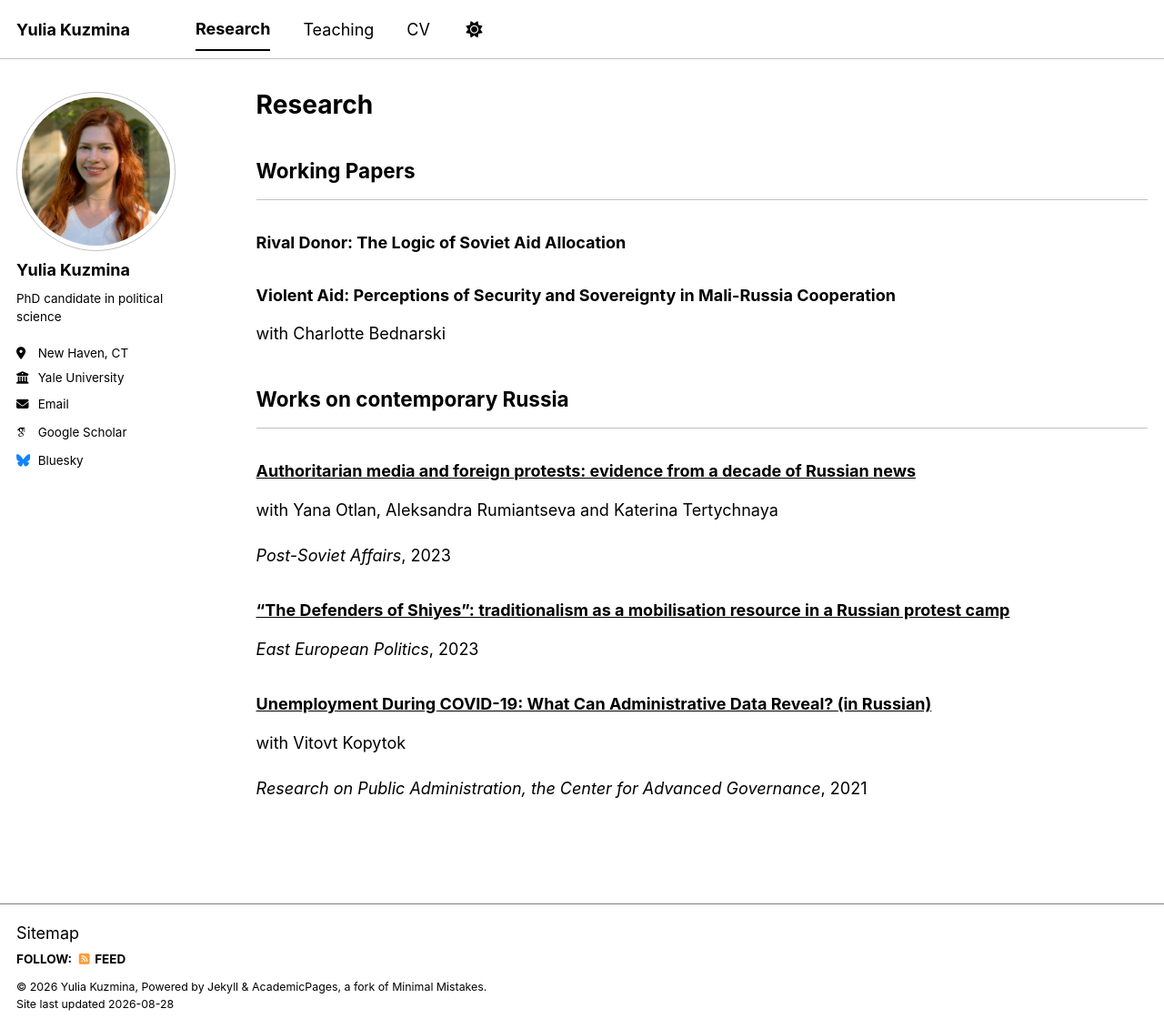
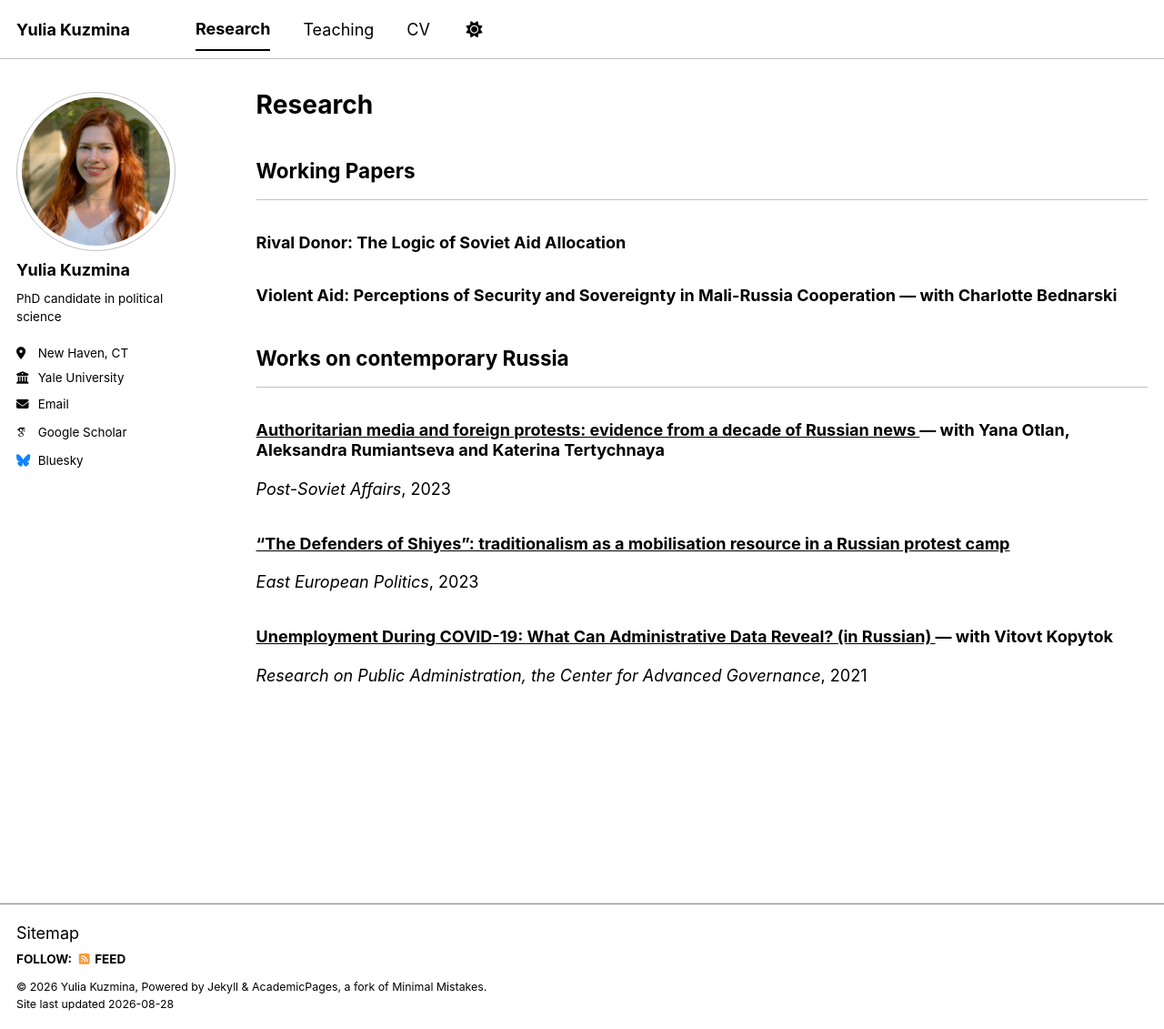
Before and after one commit to yuliakuzmina/yuliakuzmina.github.io, a Jekyll site: the page built from _pages/publications.html, in a window 1280 px wide and 1131 px high. Shown: the whole window at 91% size. Built offline with Jekyll 4.4.1, drawn with Linux system fonts in a browser that asks for light colours; some web fonts are replaced; a script bundle is joined from its source files by our own code; library files that are not in the unit come from our copies.

Commit message:
Update archive-single.html

```diff
--- a/_includes/archive-single.html
+++ b/_includes/archive-single.html
@@ -29,19 +29,15 @@
 
     <!-- Title -->
     <h2 class="archive__item-title" itemprop="headline">
-      {% if post.paperurl %}
+      {% if post.paperurl and post.category != "manuscripts" %}
         <a href="{{ post.paperurl }}" target="_blank">{{ title }}</a>
       {% else %}
         {{ title }}
       {% endif %}
+      {% if post.authors %}
+        <span class="archive__item-authors"> — {{ post.authors }}</span>
+      {% endif %}
     </h2>
-
-    <!-- Authors -->
-    {% if post.authors %}
-      <p class="archive__item-authors">
-        {{ post.authors }}
-      </p>
-    {% endif %}
 
     <!-- Venue + Year -->
     {% if post.collection == 'publications' %}
```
